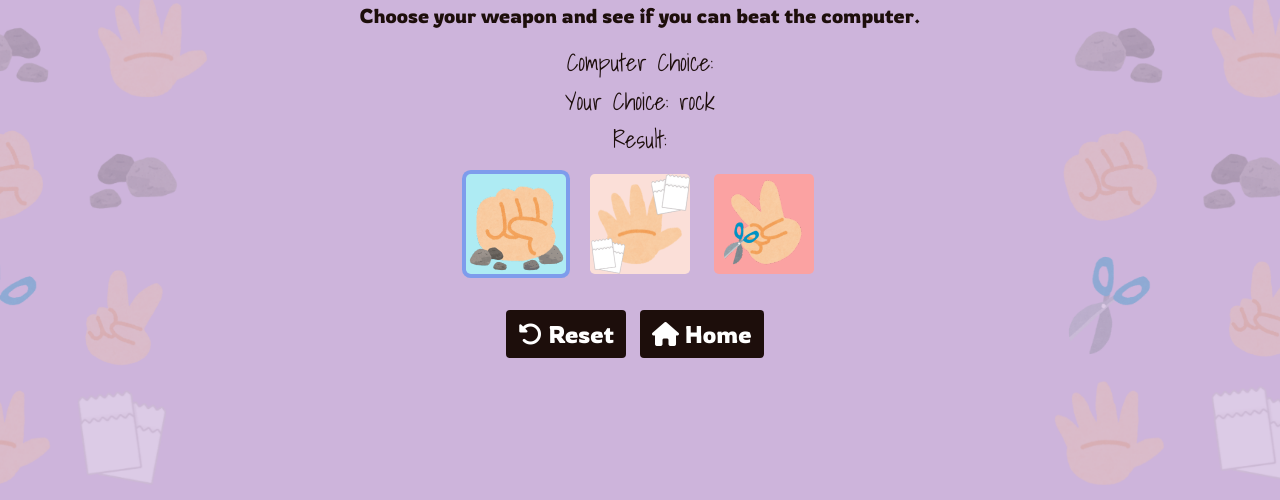
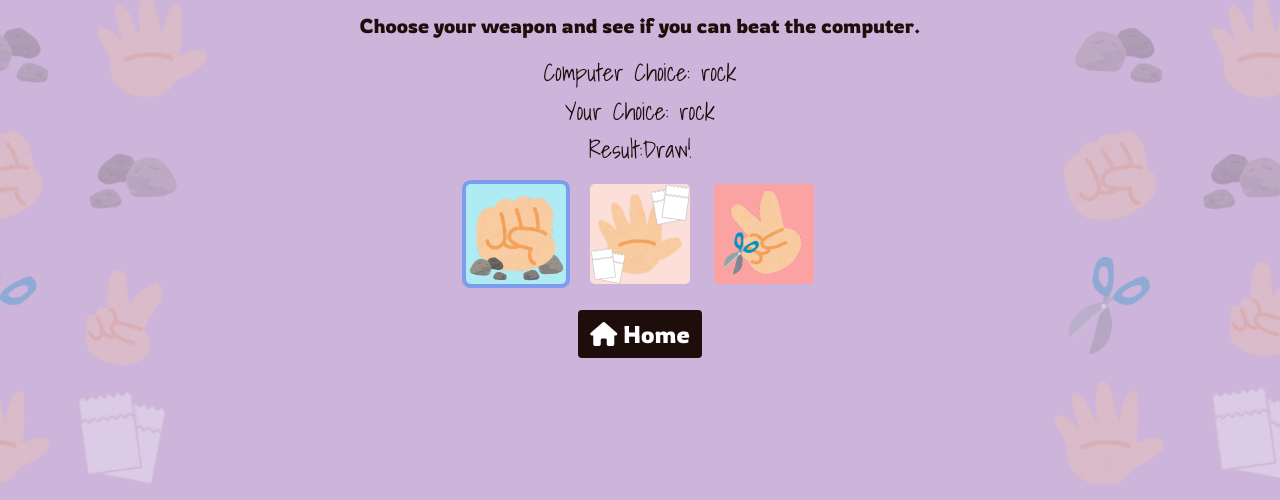
Before and after one commit to SafUmmSul91/RPS-MP, a website: page assets/html/game.html in a window 1280 px wide. Both pictures are taken after a click on the button 516 px from the left and 524 px from the top of the page. Shown: the part 300-800 px from the top of the page. Drawn offline with nearby package versions, Linux system fonts and the light colour scheme.

Commit message:
remove reset

```diff
--- a/assets/html/game.html
+++ b/assets/html/game.html
@@ -31,7 +31,6 @@
 
                 <span>
                     <div class="btn-vertical mt-3" role="group" aria-label="Basic example">
-                        <button className="button" type="button" class="btn btn-primary" id="reset-btn" id="reset-btn"><i class="fas fa-rotate-left"></i> Reset</button>
                         <a href="index.html" class="btn btn-primary" id="home-btn"><i class="fas fa-house"></i> Home</a>
                     </div>
                 </span>
--- a/assets/js/script.js
+++ b/assets/js/script.js
@@ -1,12 +1,63 @@
-const computerChoiceDsiplay = document.getElementById('computer-choice');
+const computerChoiceDisplay = document.getElementById('computer-choice');
 const userChoiceDisplay = document.getElementById('user-choice');
-const resultDesplay = document.getElementById('result');
+const resultDisplay = document.getElementById('result');
 const possibleChoices = document.querySelectorAll('button');
 
-let userChoice
+let userChoice;
+let computerChoice;
+let result;
+
 
 possibleChoices.forEach(possibleChoice => possibleChoice.addEventListener('click', (e) => {
     userChoice = e.target.id;
     userChoiceDisplay.innerHTML = userChoice;
+    generateComputerChoice();
+}))
 
-}))
+function generateComputerChoice() {
+    const randomNumber = Math.floor(Math.random() * 3) + 1; // or possibleChoice.length
+    if(randomNumber === 1) {
+        computerChoice = 'rock';
+    }
+    if(randomNumber === 2) {
+        computerChoice = 'paper';
+    }
+    if(randomNumber === 3) {
+        computerChoice = 'scissors';
+    }
+    computerChoiceDisplay.innerHTML = computerChoice;
+    getResult();
+}
+
+function getResult() {
+    if(computerChoice === userChoice) {
+        resultDisplay.innerHTML = "Draw!";
+    }
+    if(computerChoice === 'rock' && userChoice === 'paper') {
+        resultDisplay.innerHTML = "You win!";
+    }
+    if(computerChoice === 'rock' && userChoice === 'scissors') {
+        resultDisplay.innerHTML = "You lose!";
+    }
+    if(computerChoice === 'paper' && userChoice === 'rock') {
+        resultDisplay.innerHTML = "Oops!";
+    }
+    if(computerChoice === 'paper' && userChoice === 'scissors') {
+        resultDisplay.innerHTML = "You win!";
+    }
+    if(computerChoice === 'scissors' && userChoice === 'rock') {
+        resultDisplay.innerHTML = "You win!";
+    }
+    if(computerChoice === 'scissors' && userChoice === 'paper') {
+        resultDisplay.innerHTML = "Not quite, buddy!";
+    }
+};
+
+function resetGame() {
+    // Clear the result
+    resultDisplay.innerHTML = '';
+    // Clear user choice
+    userChoiceDisplay.innerHTML = '';
+    // Clear computer choice
+    computerChoiceDisplay.innerHTML = '';
+}
```
